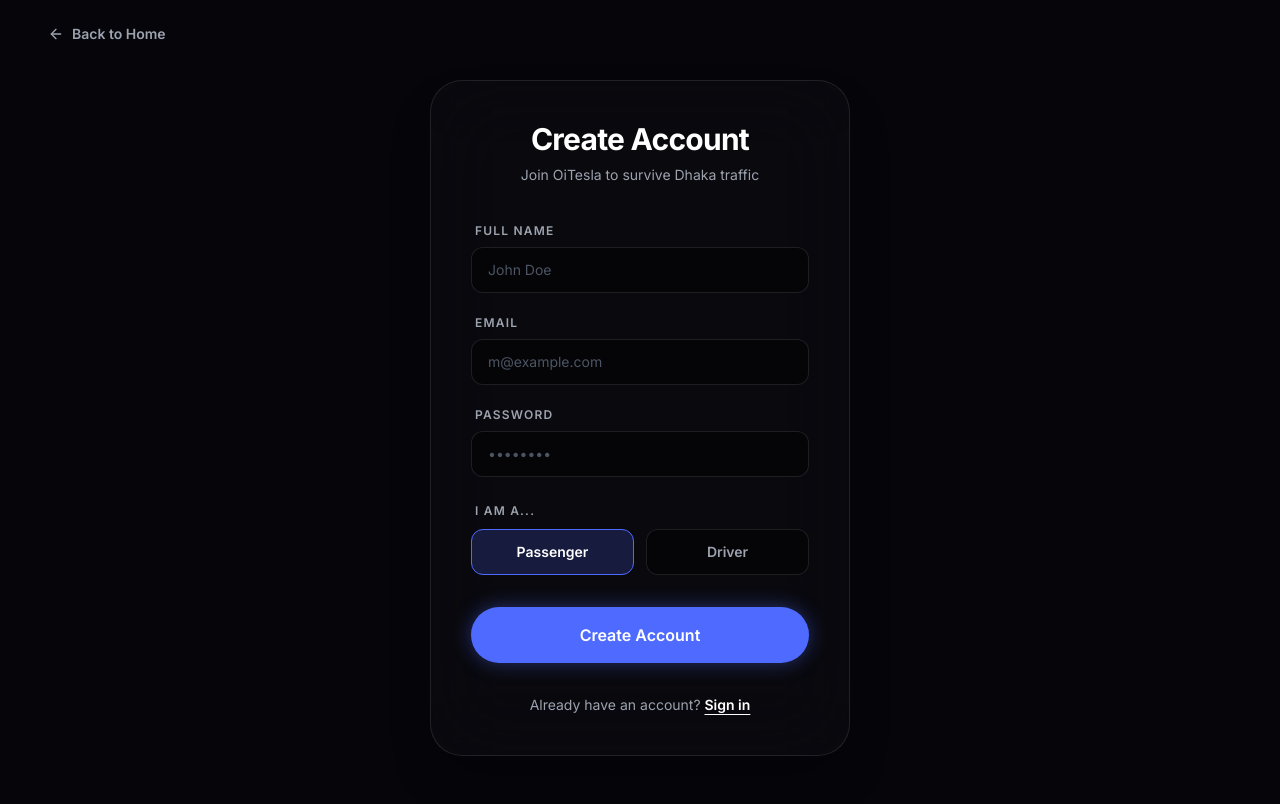
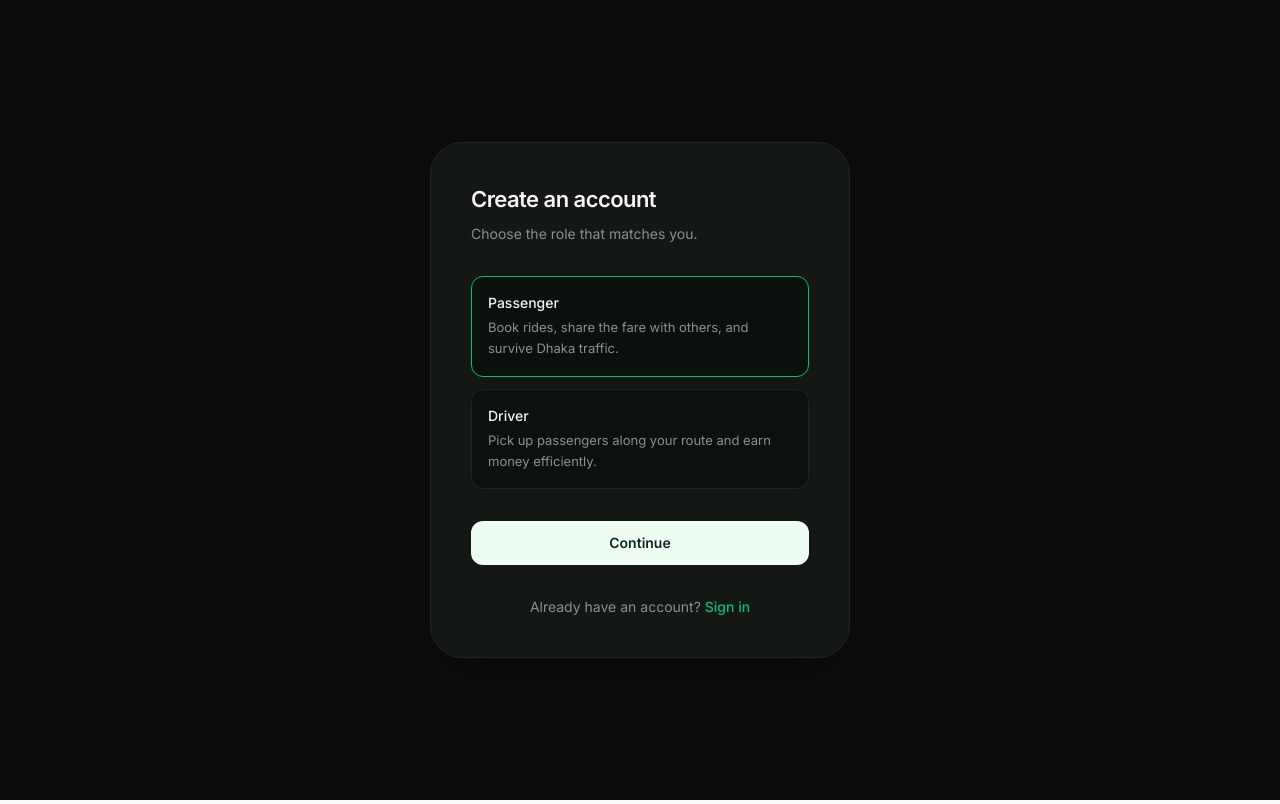
Before and after one commit to CyberSurgeon01/OiTesla, a Next.js app in the folder apps/web/: page /signup in a window 1280 px wide. Built offline with nearby package versions, Linux system fonts and the light colour scheme.

Commit message:
style(auth): redesign login and signup using premium deep green and mint theme references

```diff
--- a/apps/web/src/app/login/page.tsx
+++ b/apps/web/src/app/login/page.tsx
@@ -3,11 +3,12 @@
 import { useRouter } from 'next/navigation';
 import Link from 'next/link';
 import { useToast } from '@/hooks/use-toast';
-import { Loader2, ArrowLeft } from 'lucide-react';
+import { Loader2, Eye, EyeOff } from 'lucide-react';
 
 export default function Login() {
   const [email, setEmail] = useState('');
   const [password, setPassword] = useState('');
+  const [showPassword, setShowPassword] = useState(false);
   const [loading, setLoading] = useState(false);
   const router = useRouter();
   const { toast } = useToast();
@@ -47,71 +48,65 @@
   };
 
   return (
-    <div className="relative flex min-h-screen w-full flex-col items-center justify-center overflow-x-hidden bg-[#05050A] text-white px-6 selection:bg-[#4F6BFF]/30">
+    <div className="relative flex min-h-screen w-full flex-col items-center justify-center overflow-x-hidden bg-[#0A0D0B] text-white px-6 selection:bg-[#10B981]/30">
 
-      {/* Back to Home Navigation */}
-      <nav className="absolute top-0 left-0 w-full p-6 sm:px-12 flex justify-start items-center z-50">
-        <Link href="/" className="group flex items-center text-sm font-semibold text-gray-400 hover:text-white transition-colors">
-          <ArrowLeft className="mr-2 h-4 w-4 transition-transform group-hover:-translate-x-1" />
-          Back to Home
-        </Link>
-      </nav>
-
-
-      {/* Glassmorphism Auth Card */}
-      <div className="z-10 w-full max-w-[420px] rounded-[2rem] border border-white/10 bg-white/[0.02] p-8 sm:p-10 backdrop-blur-2xl shadow-2xl transition-all duration-500 hover:bg-white/[0.03] hover:border-white/20">
-        <div className="flex flex-col space-y-2 text-center mb-10">
-          <div className="mx-auto mb-4 flex h-12 w-12 items-center justify-center rounded-full bg-[#4F6BFF]/10">
-            <div className="h-4 w-4 rounded-full bg-[#4F6BFF] shadow-[0_0_15px_rgba(79,107,255,1)] animate-pulse" />
-          </div>
-          <h1 className="text-3xl font-bold tracking-tight text-white">Welcome back</h1>
-          <p className="text-sm text-gray-400">Enter your credentials to access your account</p>
+      <div className="z-10 w-full max-w-[420px] rounded-[2rem] border border-[#1E2621] bg-[#131815] p-8 sm:p-10 shadow-2xl">
+        <div className="flex flex-col space-y-2 mb-8 text-left">
+          <h1 className="text-[22px] font-semibold tracking-tight text-[#F3F4F6]">Sign in to OiTesla</h1>
+          <p className="text-sm text-[#88928B]">Track your rides and split the fare.</p>
         </div>
 
         <form onSubmit={handleLogin} className="space-y-5">
-          <div className="space-y-2">
-            <label htmlFor="email" className="text-xs font-semibold text-gray-400 uppercase tracking-widest ml-1">Email</label>
+          <div className="space-y-1.5">
+            <label htmlFor="email" className="text-sm font-medium text-[#D1D5DB]">Email</label>
             <input
               id="email"
               type="email"
-              placeholder="m@example.com"
               value={email}
               onChange={(e) => setEmail(e.target.value)}
               required
               disabled={loading}
-              className="w-full rounded-xl border border-white/10 bg-black/40 px-4 py-3.5 text-sm text-white placeholder-gray-600 focus:border-[#4F6BFF] focus:outline-none focus:ring-1 focus:ring-[#4F6BFF] transition-all disabled:opacity-50"
+              className="w-full rounded-xl border border-[#1E2621] bg-[#0D110E] px-4 py-3.5 text-sm text-[#F3F4F6] placeholder-[#4B5563] focus:border-[#10B981] focus:outline-none focus:ring-1 focus:ring-[#10B981] transition-all disabled:opacity-50"
             />
           </div>
-          <div className="space-y-2">
-            <label htmlFor="password" className="text-xs font-semibold text-gray-400 uppercase tracking-widest ml-1">Password</label>
+          <div className="space-y-1.5">
+            <label htmlFor="password" className="text-sm font-medium text-[#D1D5DB]">Password</label>
+            <div className="relative">
               <input
                 id="password"
-              type="password"
-              placeholder="••••••••"
+                type={showPassword ? "text" : "password"}
                 value={password}
                 onChange={(e) => setPassword(e.target.value)}
                 required
                 disabled={loading}
-              className="w-full rounded-xl border border-white/10 bg-black/40 px-4 py-3.5 text-sm text-white placeholder-gray-600 focus:border-[#4F6BFF] focus:outline-none focus:ring-1 focus:ring-[#4F6BFF] transition-all disabled:opacity-50"
+                className="w-full rounded-xl border border-[#1E2621] bg-[#0D110E] pl-4 pr-11 py-3.5 text-sm text-[#F3F4F6] placeholder-[#4B5563] focus:border-[#10B981] focus:outline-none focus:ring-1 focus:ring-[#10B981] transition-all disabled:opacity-50"
               />
+              <button
+                type="button"
+                onClick={() => setShowPassword(!showPassword)}
+                className="absolute right-4 top-1/2 -translate-y-1/2 text-[#4B5563] hover:text-[#D1D5DB] transition-colors"
+              >
+                {showPassword ? <EyeOff className="w-4 h-4" /> : <Eye className="w-4 h-4" />}
+              </button>
+            </div>
           </div>
 
           <div className="pt-2">
             <button
               type="submit"
               disabled={loading}
-              className="group relative flex h-14 w-full items-center justify-center rounded-full bg-[#4F6BFF] text-base font-semibold text-white shadow-[0_0_20px_rgba(79,107,255,0.4)] transition-all duration-300 hover:bg-[#4F6BFF]/90 hover:shadow-[0_0_30px_rgba(79,107,255,0.6)] disabled:opacity-70 disabled:cursor-not-allowed hover:-translate-y-1"
+              className="group relative flex w-full items-center justify-center rounded-xl bg-[#F0FDF4] px-4 py-3 text-sm font-semibold text-[#022C22] transition-all duration-300 hover:bg-[#DCFCE7] disabled:opacity-70 disabled:cursor-not-allowed"
             >
-              {loading && <Loader2 className="mr-2 h-5 w-5 animate-spin" />}
-              Sign In
+              {loading && <Loader2 className="mr-2 h-4 w-4 animate-spin" />}
+              Sign in
             </button>
           </div>
         </form>
 
-        <div className="mt-8 text-center text-sm text-gray-400">
-          Don't have an account?{" "}
-          <Link href="/signup" className="font-semibold text-white hover:text-[#4F6BFF] transition-colors underline underline-offset-4">
-            Sign up
+        <div className="mt-8 text-center text-sm text-[#88928B]">
+          New here?{" "}
+          <Link href="/signup" className="font-medium text-[#10B981] hover:text-[#34D399] transition-colors">
+            Create an account
           </Link>
         </div>
       </div>
--- a/apps/web/src/app/signup/page.tsx
+++ b/apps/web/src/app/signup/page.tsx
@@ -3,14 +3,18 @@
 import { useRouter } from 'next/navigation';
 import Link from 'next/link';
 import { useToast } from '@/hooks/use-toast';
-import { Loader2, ArrowLeft } from 'lucide-react';
+import { Loader2, Eye, EyeOff, ArrowLeft } from 'lucide-react';
 
 export default function Signup() {
+  const [step, setStep] = useState(1);
+
+  const [role, setRole] = useState('PASSENGER');
   const [name, setName] = useState('');
   const [email, setEmail] = useState('');
   const [password, setPassword] = useState('');
-  const [role, setRole] = useState('PASSENGER');
+  const [showPassword, setShowPassword] = useState(false);
   const [loading, setLoading] = useState(false);
+
   const router = useRouter();
   const { toast } = useToast();
 
@@ -49,107 +53,139 @@
   };
 
   return (
-    <div className="relative flex min-h-screen w-full flex-col items-center justify-center overflow-x-hidden bg-[#05050A] text-white px-6 py-12 selection:bg-[#4F6BFF]/30">
+    <div className="relative flex min-h-screen w-full flex-col items-center justify-center overflow-x-hidden bg-[#0A0D0B] text-white px-6 selection:bg-[#10B981]/30 py-12">
 
-      {/* Back to Home Navigation */}
-      <nav className="absolute top-0 left-0 w-full p-6 sm:px-12 flex justify-start items-center z-50">
-        <Link href="/" className="group flex items-center text-sm font-semibold text-gray-400 hover:text-white transition-colors">
-          <ArrowLeft className="mr-2 h-4 w-4 transition-transform group-hover:-translate-x-1" />
-          Back to Home
-        </Link>
-      </nav>
+      <div className="z-10 w-full max-w-[420px] rounded-[2rem] border border-[#1E2621] bg-[#131815] p-8 sm:p-10 shadow-2xl transition-all duration-300">
 
-
-      {/* Glassmorphism Auth Card */}
-      <div className="z-10 w-full max-w-[420px] rounded-[2rem] border border-white/10 bg-white/[0.02] p-8 sm:p-10 backdrop-blur-2xl shadow-2xl transition-all duration-500 hover:bg-white/[0.03] hover:border-white/20 mt-8">
-        <div className="flex flex-col space-y-2 text-center mb-8">
-          <h1 className="text-3xl font-bold tracking-tight text-white">Create Account</h1>
-          <p className="text-sm text-gray-400">Join OiTesla to survive Dhaka traffic</p>
+        {step === 1 ? (
+          <div className="animate-in fade-in slide-in-from-right-4 duration-300">
+            <div className="flex flex-col space-y-2 mb-8 text-left">
+              <h1 className="text-[22px] font-semibold tracking-tight text-[#F3F4F6]">Create an account</h1>
+              <p className="text-sm text-[#88928B]">Choose the role that matches you.</p>
             </div>
 
-        <form onSubmit={handleSignup} className="space-y-4">
+            <div className="space-y-3 mb-8">
+              {/* Passenger Role Card */}
+              <div
+                onClick={() => setRole('PASSENGER')}
+                className={`cursor-pointer rounded-xl p-4 transition-all duration-200 border ${
+                  role === 'PASSENGER'
+                    ? 'border-[#10B981] bg-[#0A110D]'
+                    : 'border-[#1E2621] bg-[#0D110E] hover:border-[#2C3831]'
+                }`}
+              >
+                <div className="font-medium text-sm text-[#F3F4F6] mb-1">Passenger</div>
+                <div className="text-[13px] text-[#88928B] leading-relaxed">
+                  Book rides, share the fare with others, and survive Dhaka traffic.
+                </div>
+              </div>
+
+              {/* Driver Role Card */}
+              <div
+                onClick={() => setRole('DRIVER')}
+                className={`cursor-pointer rounded-xl p-4 transition-all duration-200 border ${
+                  role === 'DRIVER'
+                    ? 'border-[#10B981] bg-[#0A110D]'
+                    : 'border-[#1E2621] bg-[#0D110E] hover:border-[#2C3831]'
+                }`}
+              >
+                <div className="font-medium text-sm text-[#F3F4F6] mb-1">Driver</div>
+                <div className="text-[13px] text-[#88928B] leading-relaxed">
+                  Pick up passengers along your route and earn money efficiently.
+                </div>
+              </div>
+            </div>
+
+            <button
+              onClick={() => setStep(2)}
+              className="group relative flex w-full items-center justify-center rounded-xl bg-[#F0FDF4] px-4 py-3 text-sm font-semibold text-[#022C22] transition-all duration-300 hover:bg-[#DCFCE7]"
+            >
+              Continue
+            </button>
+
+            <div className="mt-8 text-center text-sm text-[#88928B]">
+              Already have an account?{" "}
+              <Link href="/login" className="font-medium text-[#10B981] hover:text-[#34D399] transition-colors">
+                Sign in
+              </Link>
+            </div>
+          </div>
+        ) : (
+          <div className="animate-in fade-in slide-in-from-right-4 duration-300">
+            <button
+              onClick={() => setStep(1)}
+              className="flex items-center text-sm text-[#88928B] hover:text-[#D1D5DB] transition-colors mb-6"
+            >
+              <ArrowLeft className="w-4 h-4 mr-1.5" /> Back
+            </button>
+
+            <div className="flex flex-col space-y-2 mb-8 text-left">
+              <h1 className="text-[22px] font-semibold tracking-tight text-[#F3F4F6]">Your Details</h1>
+              <p className="text-sm text-[#88928B]">Sign up as a {role.toLowerCase()}.</p>
+            </div>
+
+            <form onSubmit={handleSignup} className="space-y-5">
               <div className="space-y-1.5">
-            <label htmlFor="name" className="text-xs font-semibold text-gray-400 uppercase tracking-widest ml-1">Full Name</label>
+                <label htmlFor="name" className="text-sm font-medium text-[#D1D5DB]">Full Name</label>
                 <input
                   id="name"
                   type="text"
-              placeholder="John Doe"
                   value={name}
                   onChange={(e) => setName(e.target.value)}
                   required
                   disabled={loading}
-              className="w-full rounded-xl border border-white/10 bg-black/40 px-4 py-3 text-sm text-white placeholder-gray-600 focus:border-[#4F6BFF] focus:outline-none focus:ring-1 focus:ring-[#4F6BFF] transition-all disabled:opacity-50"
+                  className="w-full rounded-xl border border-[#1E2621] bg-[#0D110E] px-4 py-3.5 text-sm text-[#F3F4F6] placeholder-[#4B5563] focus:border-[#10B981] focus:outline-none focus:ring-1 focus:ring-[#10B981] transition-all disabled:opacity-50"
                 />
               </div>
 
               <div className="space-y-1.5">
-            <label htmlFor="email" className="text-xs font-semibold text-gray-400 uppercase tracking-widest ml-1">Email</label>
+                <label htmlFor="email" className="text-sm font-medium text-[#D1D5DB]">Email</label>
                 <input
                   id="email"
                   type="email"
-              placeholder="m@example.com"
                   value={email}
                   onChange={(e) => setEmail(e.target.value)}
                   required
                   disabled={loading}
-              className="w-full rounded-xl border border-white/10 bg-black/40 px-4 py-3 text-sm text-white placeholder-gray-600 focus:border-[#4F6BFF] focus:outline-none focus:ring-1 focus:ring-[#4F6BFF] transition-all disabled:opacity-50"
+                  className="w-full rounded-xl border border-[#1E2621] bg-[#0D110E] px-4 py-3.5 text-sm text-[#F3F4F6] placeholder-[#4B5563] focus:border-[#10B981] focus:outline-none focus:ring-1 focus:ring-[#10B981] transition-all disabled:opacity-50"
                 />
               </div>
 
               <div className="space-y-1.5">
-            <label htmlFor="password" className="text-xs font-semibold text-gray-400 uppercase tracking-widest ml-1">Password</label>
+                <label htmlFor="password" className="text-sm font-medium text-[#D1D5DB]">Password</label>
+                <div className="relative">
                   <input
                     id="password"
-              type="password"
-              placeholder="••••••••"
+                    type={showPassword ? "text" : "password"}
                     value={password}
                     onChange={(e) => setPassword(e.target.value)}
                     required
                     disabled={loading}
-              className="w-full rounded-xl border border-white/10 bg-black/40 px-4 py-3 text-sm text-white placeholder-gray-600 focus:border-[#4F6BFF] focus:outline-none focus:ring-1 focus:ring-[#4F6BFF] transition-all disabled:opacity-50"
+                    className="w-full rounded-xl border border-[#1E2621] bg-[#0D110E] pl-4 pr-11 py-3.5 text-sm text-[#F3F4F6] placeholder-[#4B5563] focus:border-[#10B981] focus:outline-none focus:ring-1 focus:ring-[#10B981] transition-all disabled:opacity-50"
                   />
-          </div>
-
-          <div className="space-y-2 pt-1">
-            <label className="text-xs font-semibold text-gray-400 uppercase tracking-widest ml-1">I am a...</label>
-            <div className="flex gap-3">
                   <button
                     type="button"
-                onClick={() => setRole('PASSENGER')}
-                disabled={loading}
-                className={`flex-1 rounded-xl border py-3 text-sm font-semibold transition-all ${role === 'PASSENGER' ? 'border-[#4F6BFF] bg-[#4F6BFF]/20 text-white' : 'border-white/10 bg-black/40 text-gray-400 hover:bg-white/5'}`}
+                    onClick={() => setShowPassword(!showPassword)}
+                    className="absolute right-4 top-1/2 -translate-y-1/2 text-[#4B5563] hover:text-[#D1D5DB] transition-colors"
                   >
-                Passenger
-              </button>
-              <button
-                type="button"
-                onClick={() => setRole('DRIVER')}
-                disabled={loading}
-                className={`flex-1 rounded-xl border py-3 text-sm font-semibold transition-all ${role === 'DRIVER' ? 'border-[#F59E0B] bg-[#F59E0B]/20 text-white' : 'border-white/10 bg-black/40 text-gray-400 hover:bg-white/5'}`}
-              >
-                Driver
+                    {showPassword ? <EyeOff className="w-4 h-4" /> : <Eye className="w-4 h-4" />}
                   </button>
                 </div>
               </div>
 
-          <div className="pt-4">
+              <div className="pt-2">
                 <button
                   type="submit"
                   disabled={loading}
-              className="group relative flex h-14 w-full items-center justify-center rounded-full bg-[#4F6BFF] text-base font-semibold text-white shadow-[0_0_20px_rgba(79,107,255,0.4)] transition-all duration-300 hover:bg-[#4F6BFF]/90 hover:shadow-[0_0_30px_rgba(79,107,255,0.6)] disabled:opacity-70 disabled:cursor-not-allowed hover:-translate-y-1"
+                  className="group relative flex w-full items-center justify-center rounded-xl bg-[#F0FDF4] px-4 py-3 text-sm font-semibold text-[#022C22] transition-all duration-300 hover:bg-[#DCFCE7] disabled:opacity-70 disabled:cursor-not-allowed"
                 >
-              {loading && <Loader2 className="mr-2 h-5 w-5 animate-spin" />}
+                  {loading && <Loader2 className="mr-2 h-4 w-4 animate-spin" />}
                   Create Account
                 </button>
               </div>
             </form>
-
-        <div className="mt-8 text-center text-sm text-gray-400">
-          Already have an account?{" "}
-          <Link href="/login" className="font-semibold text-white hover:text-[#4F6BFF] transition-colors underline underline-offset-4">
-            Sign in
-          </Link>
           </div>
+        )}
       </div>
     </div>
   );
```
Lines whose indentation alone changed are shown as unchanged.
